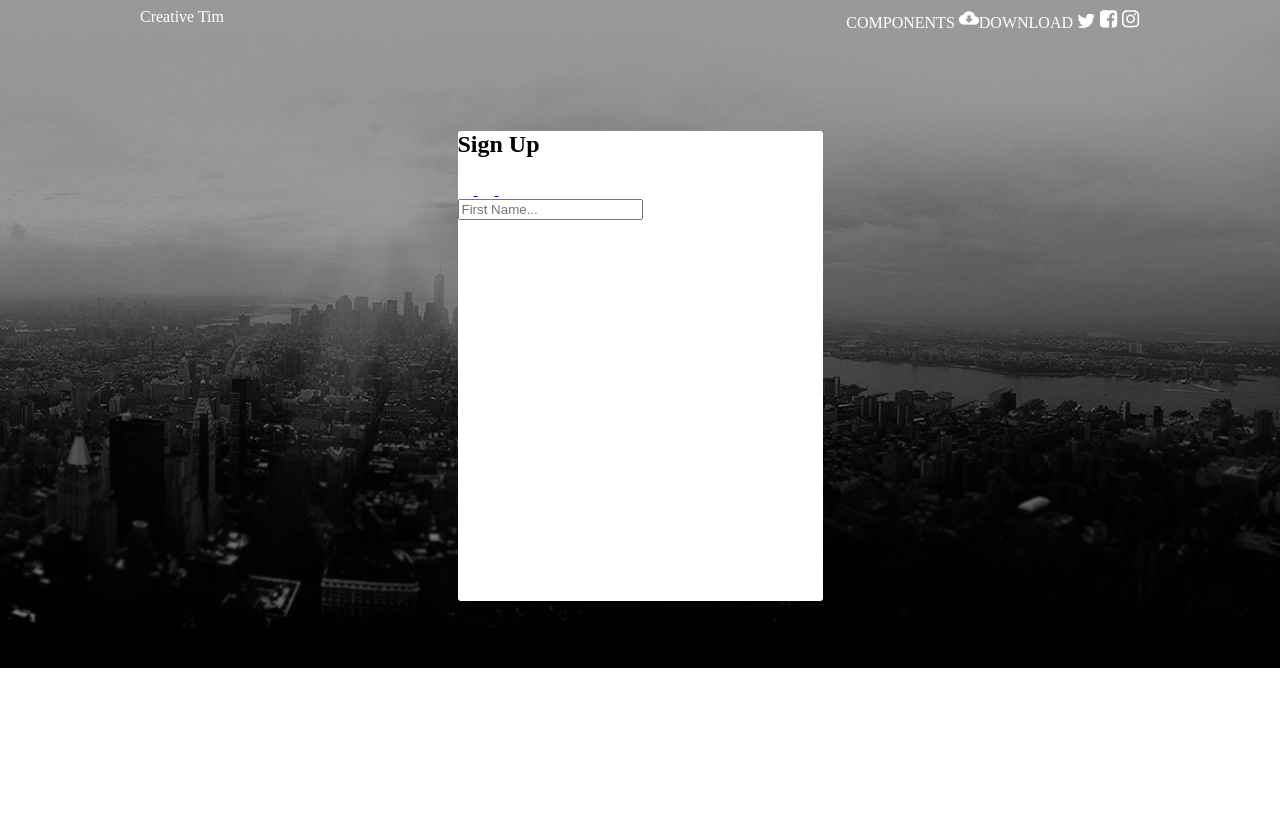
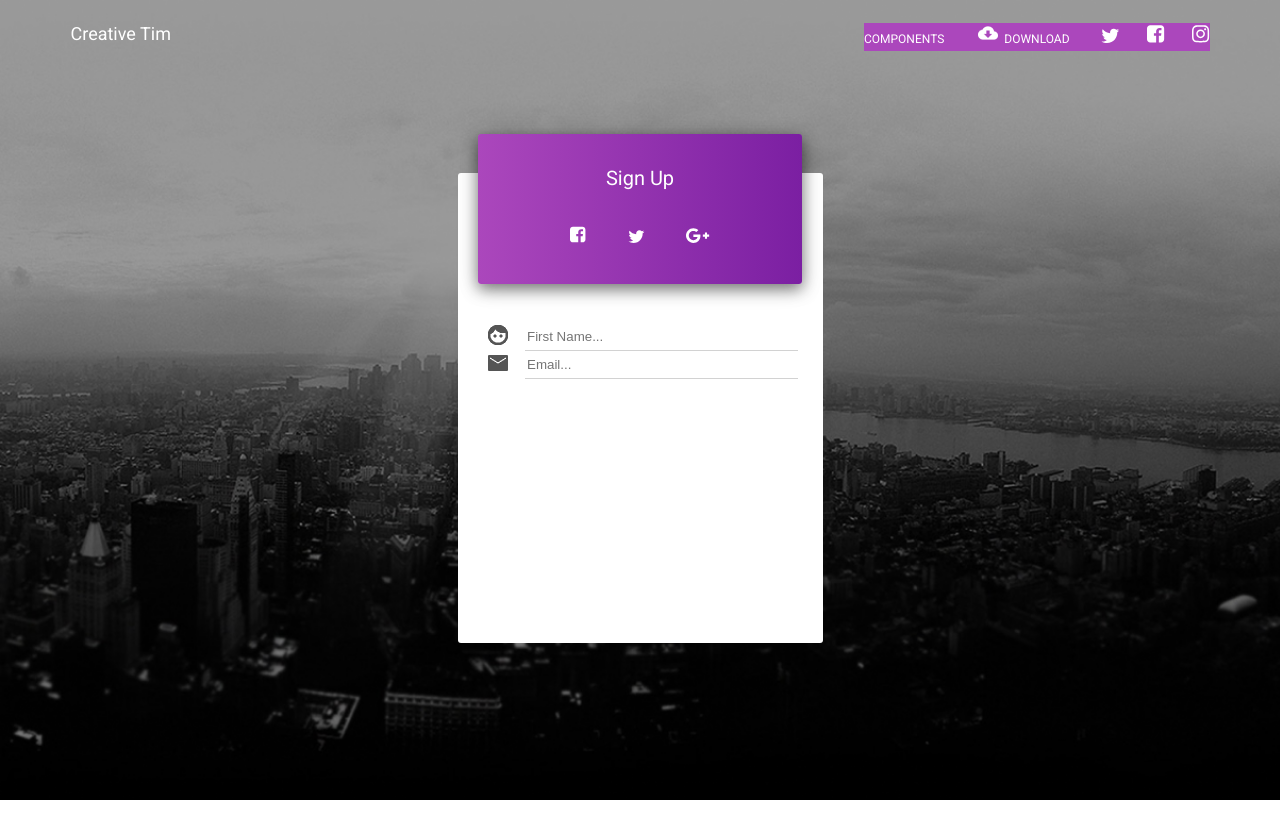
Before and after one commit to Irina640/Landing-page, a plain HTML site: page index.html in a window 1280 px wide. Drawn offline with Linux system fonts and the light colour scheme.

Commit message:
Corrected header

```diff
--- a/index.html
+++ b/index.html
@@ -12,7 +12,7 @@
         <a class="header-logo" href="#logo" >Creative Tim</a>
         <nav class="header-nav">
             <a href="#components" class="nav-link-components" >COMPONENTS</a>
-            <a href="#download" class="nav-link-download"><img class="link-image" src="download-icon.png" alt=""/>DOWNLOAD</a>
+            <a href="#download" class="nav-link-download"><img class="link-image" src="image.png/download-icon.png" alt=""/>DOWNLOAD</a>
             <a href="#twitter" class="nav-link-icons">
                 <svg  width="19" height="15" viewbox="0 0 19 15" fill="none" xmlns="http://www.w3.org/2000/svg">
                     <path d="M18.0804 2.41071C17.433 2.68973 16.7299 2.89062 16.0045 2.96875C16.7522 2.52232 17.3214 1.8192 17.5893 0.982143C16.8973 1.39509 16.1161 1.69643 15.3013 1.85268C14.6429 1.14955 13.7054 0.714285 12.6674 0.714285C10.6696 0.714285 9.0625 2.33259 9.0625 4.3192C9.0625 4.59821 9.09598 4.87723 9.15179 5.14509C6.16071 4.98884 3.4933 3.56027 1.71875 1.37277C1.40625 1.90848 1.22768 2.52232 1.22768 3.19196C1.22768 4.44196 1.86384 5.54687 2.83482 6.1942C2.2433 6.17187 1.68527 6.00446 1.20536 5.73661C1.20536 5.74777 1.20536 5.77009 1.20536 5.78125C1.20536 7.53348 2.4442 8.98438 4.09598 9.3192C3.79464 9.39732 3.47098 9.44196 3.14732 9.44196C2.91295 9.44196 2.68973 9.41964 2.46652 9.38616C2.92411 10.8147 4.25223 11.8527 5.83705 11.8862C4.59821 12.8571 3.04688 13.4263 1.36161 13.4263C1.06027 13.4263 0.78125 13.4152 0.491071 13.3817C2.08705 14.4085 3.98438 15 6.02679 15C12.6562 15 16.2835 9.50893 16.2835 4.7433C16.2835 4.58705 16.2835 4.4308 16.2723 4.27455C16.9754 3.76116 17.5893 3.125 18.0804 2.41071Z" fill="white"/>
@@ -56,7 +56,9 @@
                 <div class="first-name">
                     <input type="text" placeholder="First Name...">
                 </div>
-
+                <div class="email">
+                    <input type="text" placeholder="Email...">
+                </div>
             </form>
         </div>
     </main>
--- a/style.css
+++ b/style.css
@@ -1,33 +1,136 @@
 body {
-    background: url(bg.png);
-    background-size: contain;
+    font-family: 'Roboto', sans-serif;
+    background: url(/image.png/BG.png);
+    background-size: cover;
     background-repeat: no-repeat;
-
     min-height: 100vh;
+    margin: 0;
   }
 
   header {
-    width: 1000px;
+    max-width: 1139px;
+    padding: 23px 24px;
     display: flex;
     justify-content: space-between;
+    /* align-items: center; */
     margin: auto;
   }
+  .header-logo{
+    font-weight: 400;
+    font-size: 18px;
+    text-decoration: none;
+    color: white;
+  }
 
- header .top-nav a  {
-  padding: 10px;
+  .header-nav {
+   background-color: #AB47BC;
+   /* display: flex; */
+
+  }
+  .header-nav a {
+    /* display: flex; */
+    /* align-items: center; */
+    font-weight: 400;
+    font-size: 12px;
+    line-height: 23px;
+    text-decoration: none;
+    color: #FFFFFF;
+  }
+
+  .nav-link-components {
+    margin-right: 30px;
+  }
+
+  .nav-link-download {
+   margin-right: 27px;
+  }
+
+  .nav-link-icons:not(:last-child) {
+    margin-right: 24px;
+  }
+  /* отступ от img */
+  .nav-link-download .link-image {
+    padding-right: 6px;
+  }
+
+  main {
+  display: flex;
+  justify-content: center;
+}
+  .sign-form {
+    min-height: 470px;
+    background: #FFFFFF;
+    margin-top: 99px;
+    border-radius: 3px;
+    padding: 0 20.5px;
+}
+  .social-icons {
+    height: 84px;
+    margin: auto;
+    background: linear-gradient(90deg, #AB47BC 0%, #7B1FA2 100%);
+    box-shadow: 0px 5px 15px rgba(0, 0, 0, 0.5), 0px 4px 25px rgba(0, 0, 0, 0.12);
+    border-radius: 3px;
+    position: relative;
+    top: -39px;
+    text-align: center;
+    padding: 33px 37px;
+    }
+
+    .social-icons h2 {
+    margin: 0 0 36px 0;
+    font-size: 20px;
+    font-weight: 400;
+    line-height: 23.44px;
+    color: #FFFFFF;
+    }
+
+  .social-icons a {
+  text-decoration: none;
+  margin: 0 19px;
+  }
+
+ form {
+  padding: 0 4px;
+  }
+
+  .first-name,
+  .email {
+  /*ikonka poseredine input  */
+  display: flex;
+
+  }
+.first-name input,
+.email input {
+  width: 269px;
+  border: 0;
+  border-bottom: 1px solid #d2d2d2;
+}
+.first-name input:focus,
+.email input:focus  {
+  outline: none;
+  border-bottom-color:  #7B1FA2;
+  transition: border-bottom-color 1s;
 }
 
+.first-name::before {
+  content: url("image.png/face.png");
+  margin-right: 15px;
+  margin-left: 4px;
 
- header a {
-    text-decoration: none;
-    color: white;
+}
+.email::before {
+  content: url("image.png/latter.png");
+  margin-right: 15px;
+  margin-left: 4px;
 }
 
-  .sign-form {
-    width: 365px;
-    min-height: 470px;
-    background: #FFFFFF;
-    margin: 99px auto 0 auto;
-    border-radius: 3px;
+@media only screen and (max-width: 786px) {
+  header {
+    background: rgba(0, 0, 0, 0.4);
+  }
+}
+@media only screen and (max-width: 786px) {
+  .first-name input {
 
+  }
 }
```
Also changed, not shown: image.png/BG.png (renamed from BG.png), image.png/download-icon.png (renamed from download-icon.png), image.png/face.png (added), image.png/latter.png (added), 1 other file.
